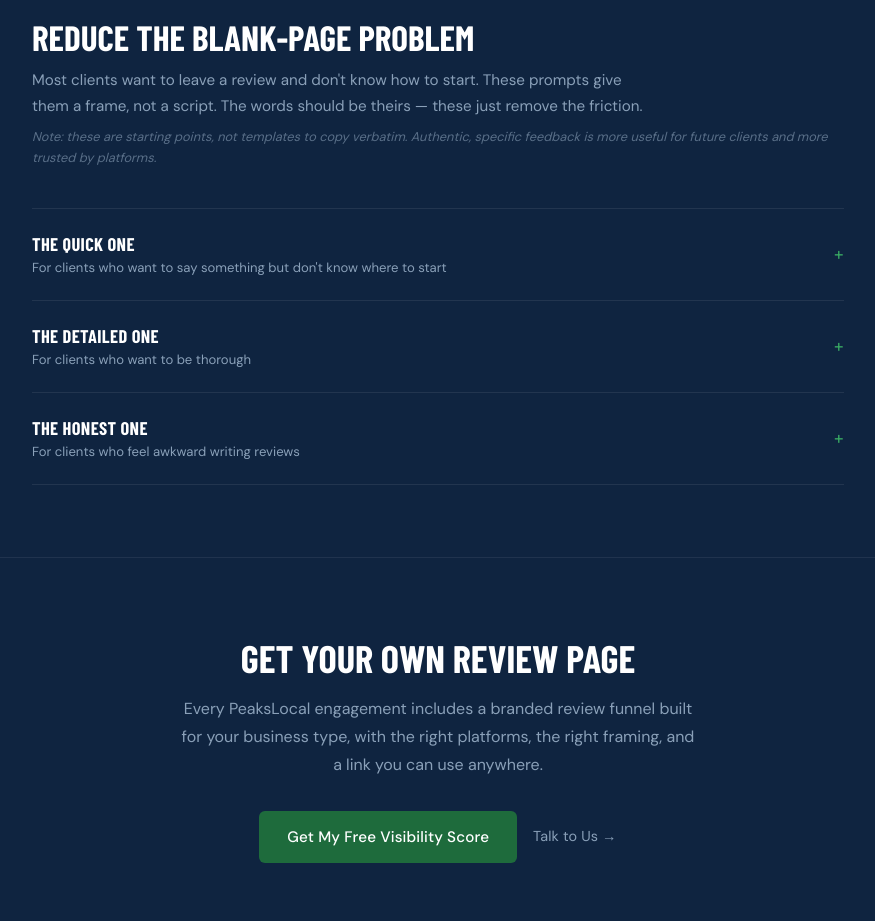
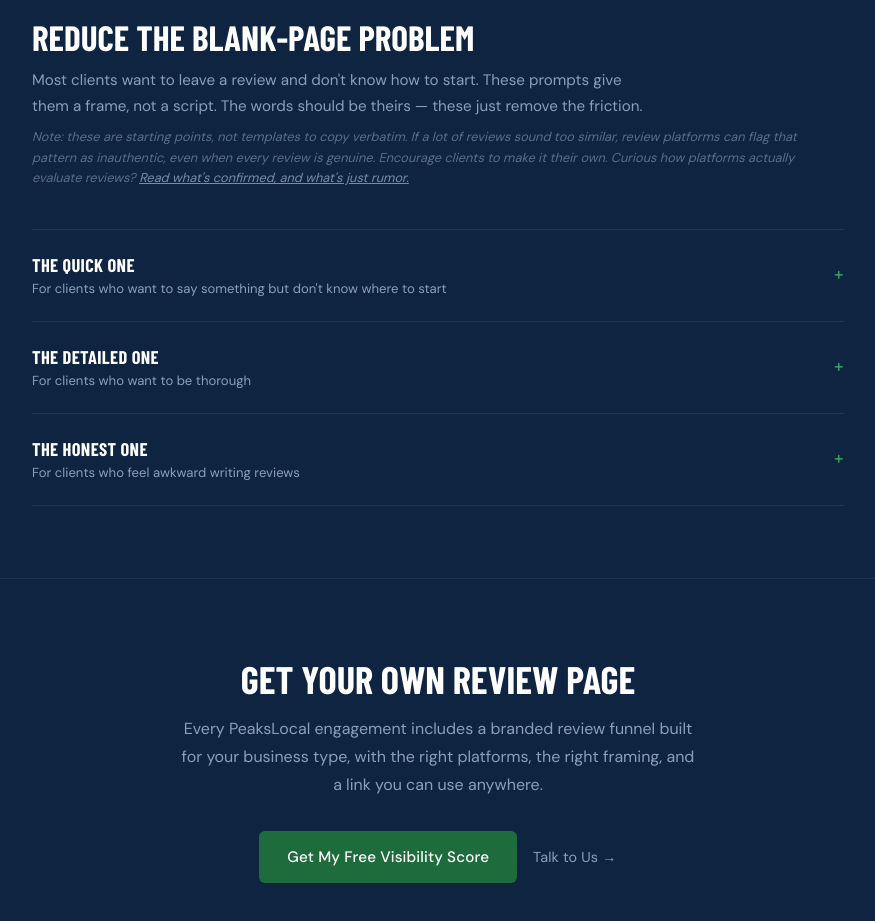
Before and after one commit to gvoll/PeaksLocal, a React (Vite) app: page /review-funnels in a window 1280 px wide. Shown: the part 2884-3805 px from the top of the page, without its empty margins (202-1077 px from the left). Built offline with nearby package versions, Linux system fonts and the light colour scheme; no server answers; a web font is replaced by a local one; what @contentful/rich-text-types would draw is missing.

Commit message:
Explain why review templates shouldn't be copied verbatim
Adds the actual reason (look-alike reviews can read as an inauthentic
pattern to platforms, even when genuine) instead of just asserting it,
and links to the new review-policy blog post for readers who want more.

```diff
--- a/src/pages/ReviewFunnelsPage.jsx
+++ b/src/pages/ReviewFunnelsPage.jsx
@@ -804,7 +804,7 @@ export default function ReviewFunnelsPage() {
               fontStyle: 'italic',
               marginBottom: '40px',
             }}>
-              Note: these are starting points, not templates to copy verbatim. Authentic, specific feedback is more useful for future clients and more trusted by platforms.
+              Note: these are starting points, not templates to copy verbatim. If a lot of reviews sound too similar, review platforms can flag that pattern as inauthentic, even when every review is genuine. Encourage clients to make it their own. Curious how platforms actually evaluate reviews? <Link to="/blog/google-review-policy-confirmed-vs-speculated" style={{ color: 'rgba(138,160,184,0.85)', textDecoration: 'underline' }}>Read what's confirmed, and what's just rumor.</Link>
             </p>
 
             <div style={{ borderTop: '1px solid rgba(255,255,255,0.08)' }}>
```
